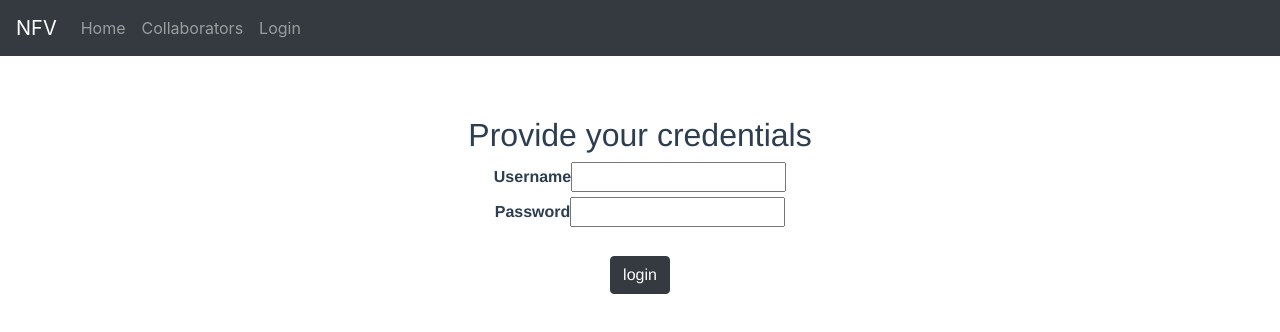
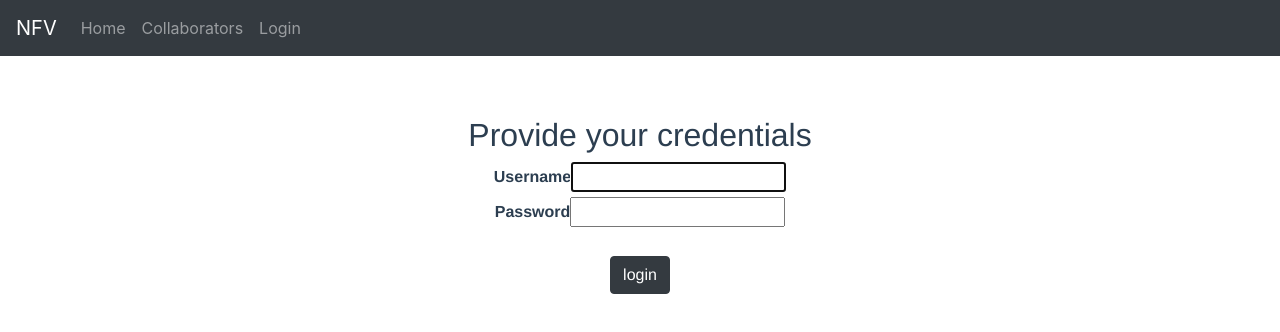
Before and after one commit to leofiska/nodejs-frontend-vue, a Vue app: page /collaborators#/login in a window 1280 px wide. Shown: the top 332 px of the page. Built offline with nearby package versions, Linux system fonts and the light colour scheme; no server answers.

Commit message:
autofocus on login screen

```diff
--- a/src/components/Login.vue
+++ b/src/components/Login.vue
@@ -3,7 +3,7 @@
     <h2>Provide your credentials</h2>
     <form action="/post" v-if="!loading">
       <label><b>Username</b></label>
-      <input type="text" v-model="username"><br />
+      <input ref='username' type="text" v-model="username"><br />
       <label><b>Password</b></label>
       <input type="password" v-model="password"><br /><br />
       <input class='btn btn-dark' type="submit" v-on:click.prevent="login" value='login'>
@@ -32,6 +32,9 @@ export default {
     login: function () {
       this.$parent.$refs.api.login(this.username, this.password)
     }
+  },
+  mounted () {
+    this.$refs.username.focus()
   }
 }
 </script>
```
